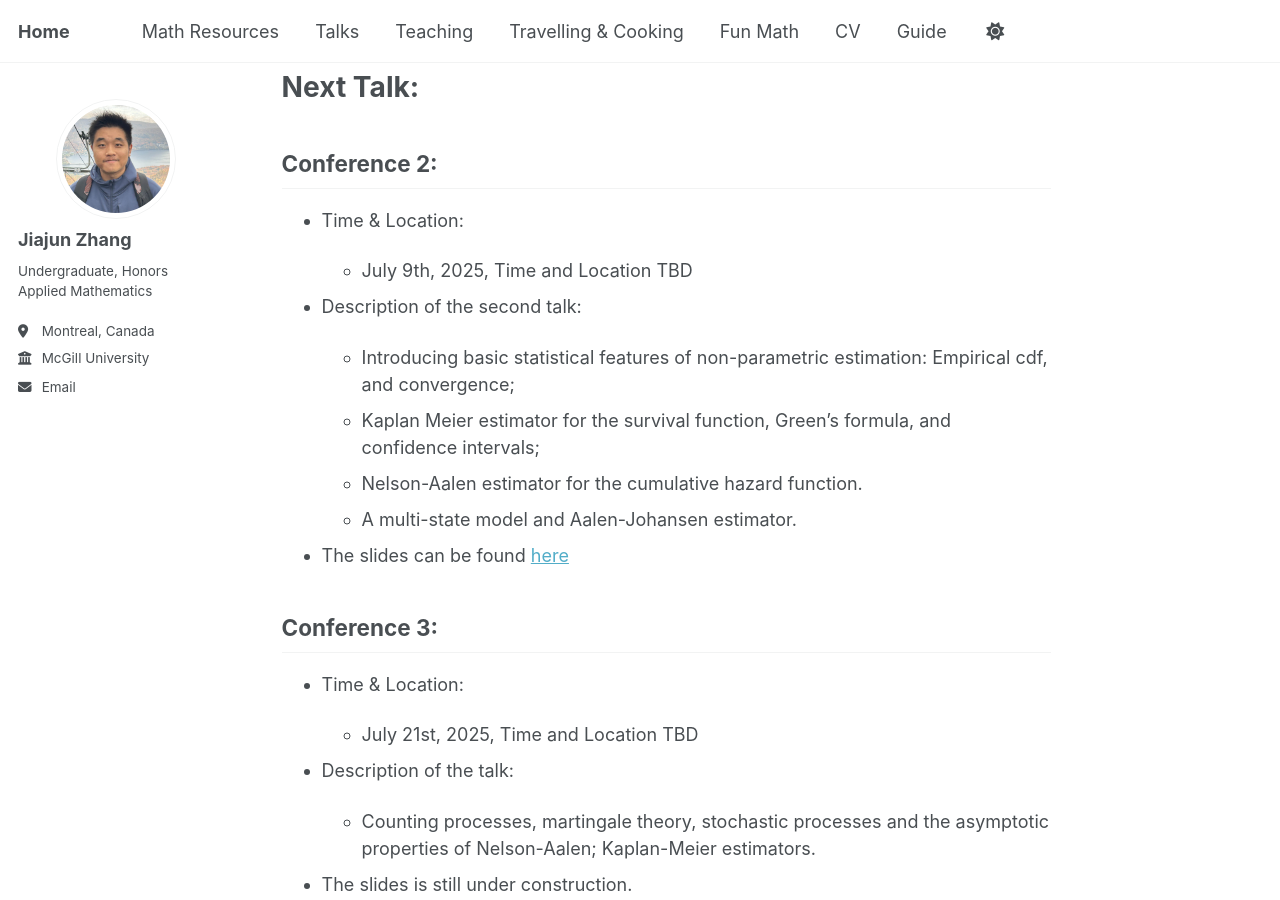
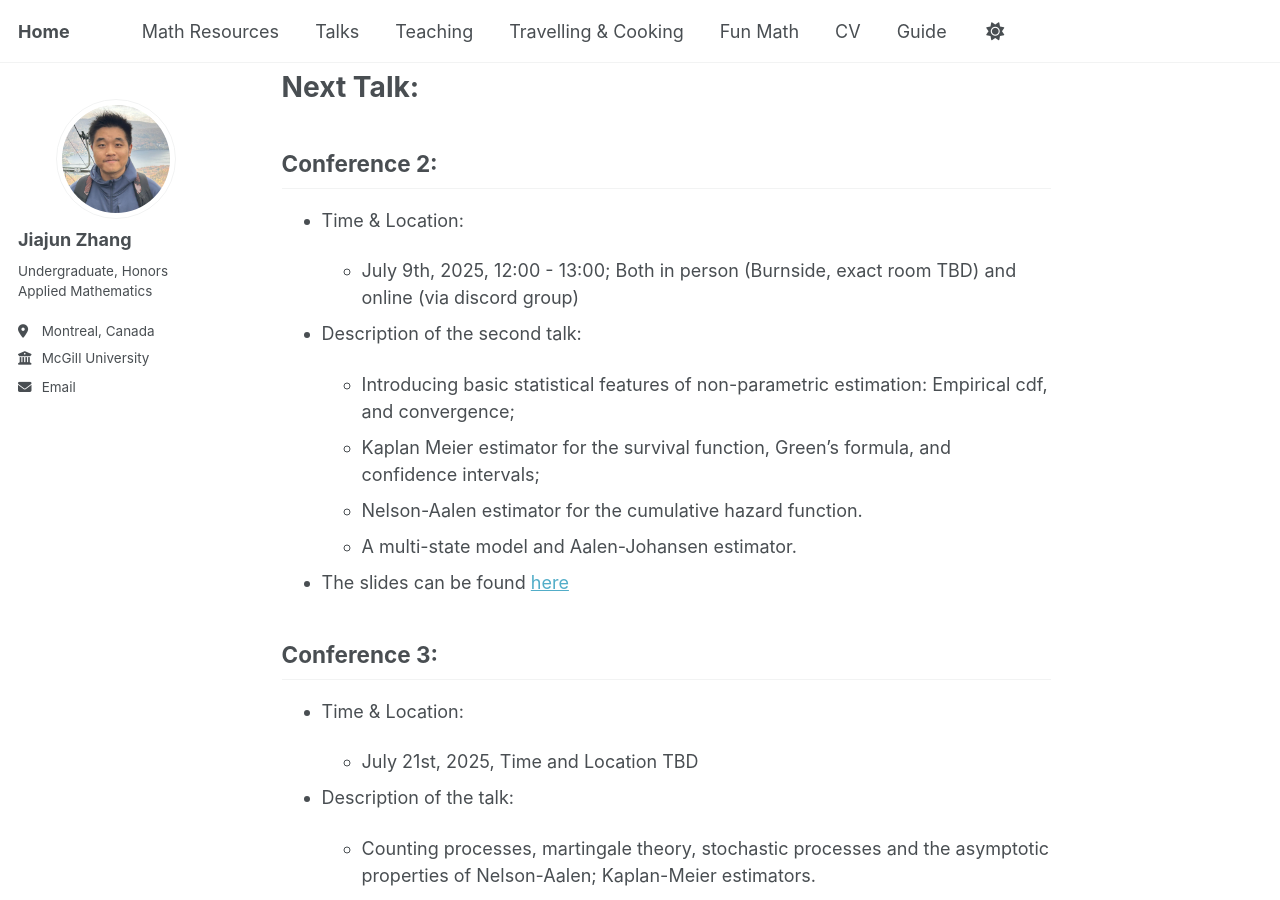
Before and after one commit to JohanssonRein/JohanssonRein.github.io, a Jekyll site: the page built from _talks/2025-06-01-survivalanalysis.md, in a window 1280 px wide and 900 px high, scrolled down 1181 px. Built offline with Jekyll 4.4.1, drawn with Linux system fonts in a browser that asks for light colours.

Commit message:
Update 2025-06-01-survivalanalysis.md

```diff
--- a/_talks/2025-06-01-survivalanalysis.md
+++ b/_talks/2025-06-01-survivalanalysis.md
@@ -30,7 +30,7 @@ This is a series of conference focusing on survival analysis organised by me dur
 
 * Time & Location:
 
-  * July 9th, 2025, Time and Location TBD
+  * July 9th, 2025, 12:00 - 13:00; Both in person (Burnside, exact room TBD) and online (via discord group)
 
 * Description of the second talk:
 
```
